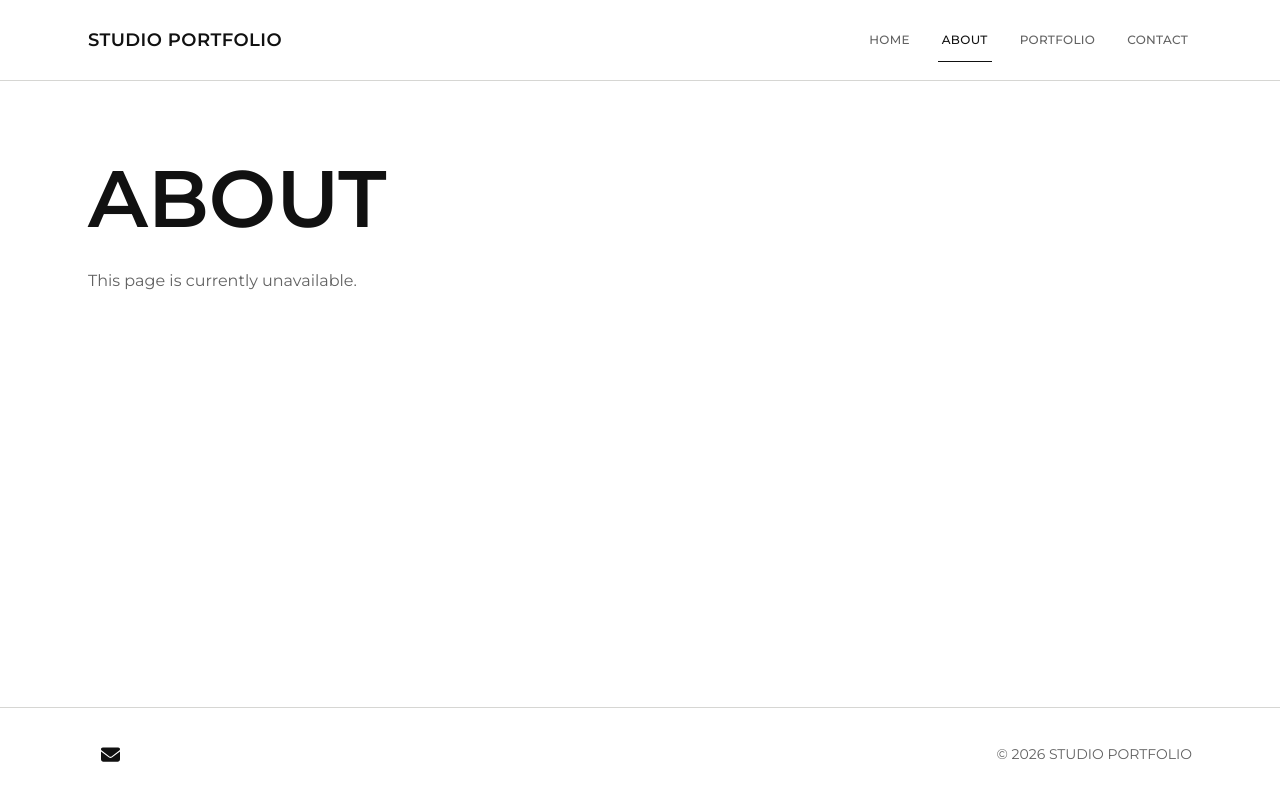
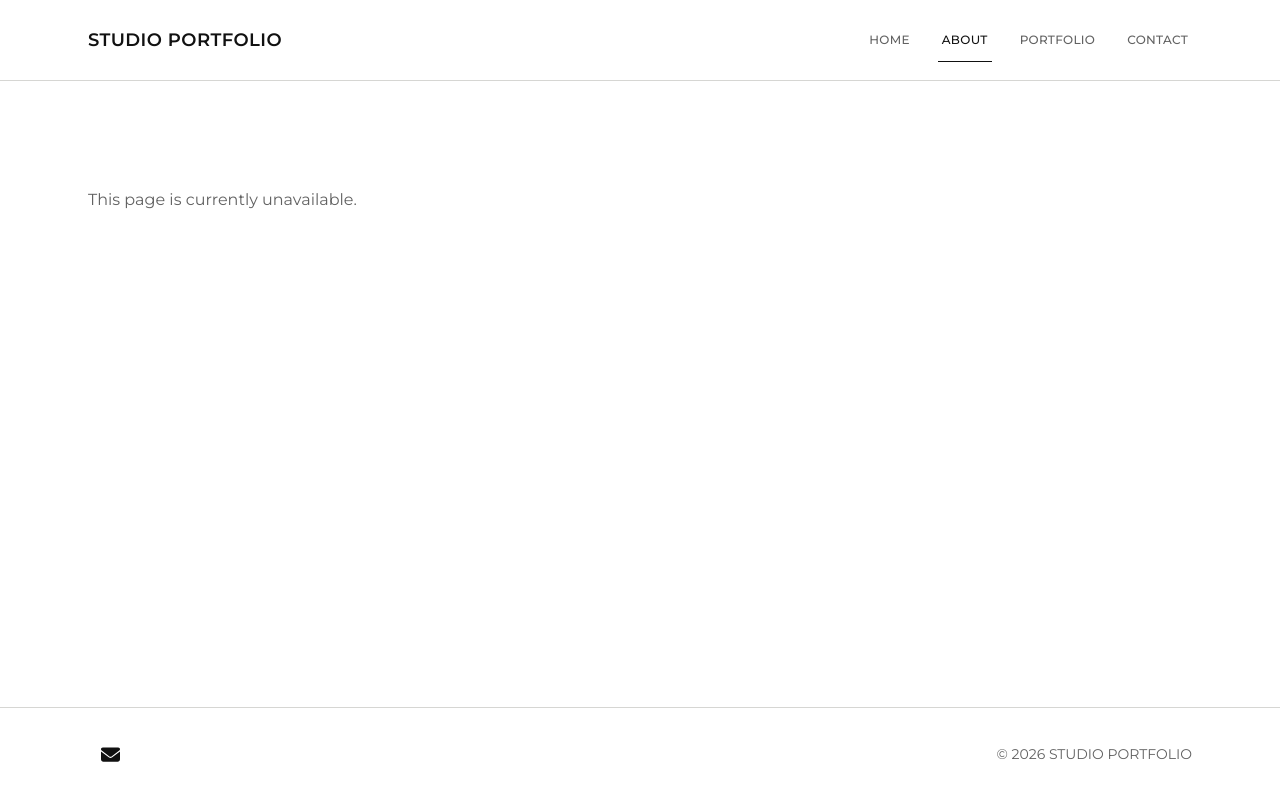
Before and after one commit to anthonyguidomadrid/portfolio-studio, a Next.js app in the folder apps/web/: page /about in a window 1280 px wide. Built offline with nearby package versions, Linux system fonts and the light colour scheme.

Commit message:
feat: remove headline cms page

```diff
--- a/apps/web/components/cms-page.tsx
+++ b/apps/web/components/cms-page.tsx
@@ -23,9 +23,6 @@ export function CmsPage({ title, html }: CmsPageProps) {
   return (
     <main className="mx-auto w-full max-w-content flex-1 px-page-gutter py-section">
       <article aria-labelledby="page-title" className="max-w-3xl">
-        <h1 id="page-title" className="text-heading-1">
-          {title}
-        </h1>
         {html === undefined ? (
           <p className="mt-7 text-body text-muted-foreground">
             {messages.pages.unavailable}
```
